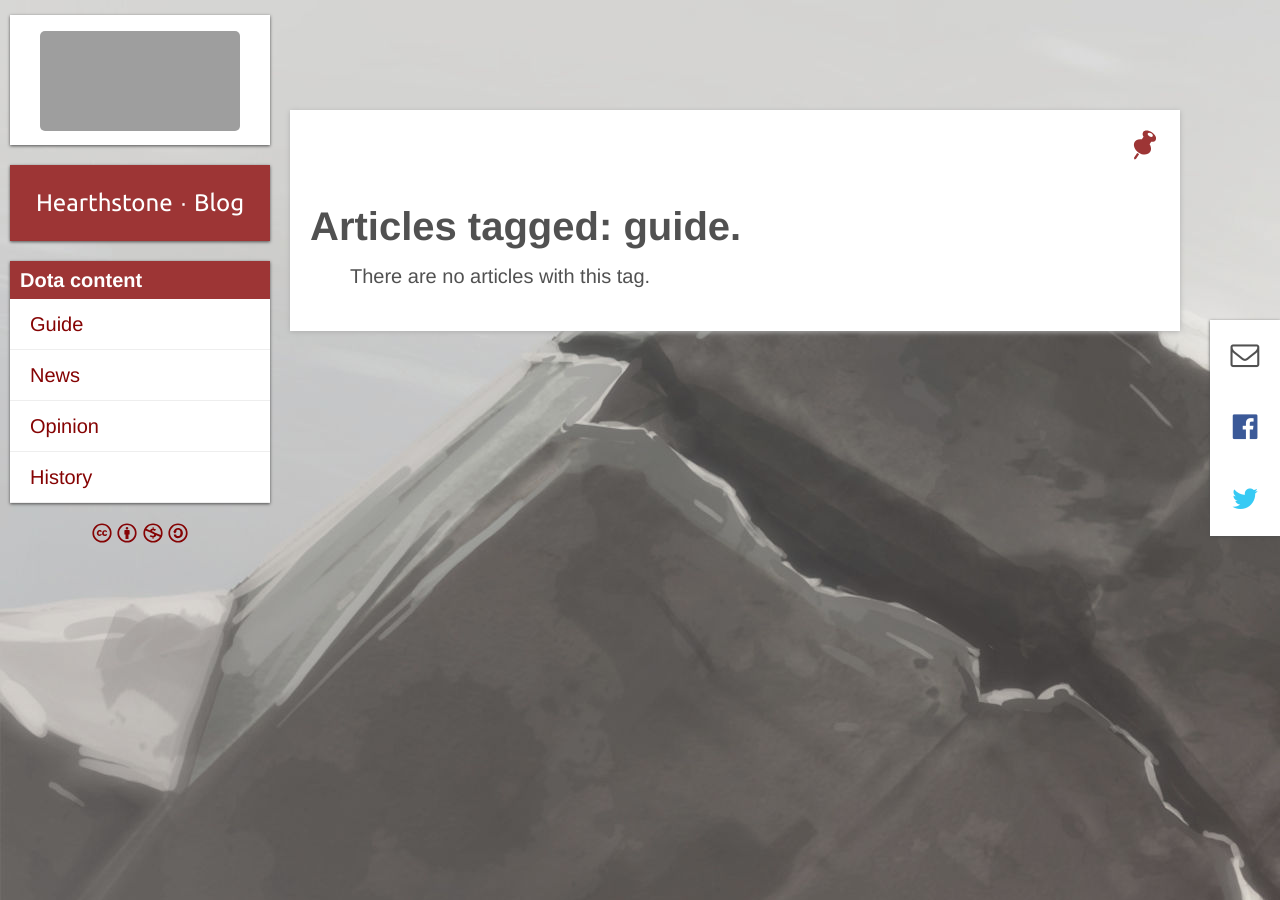
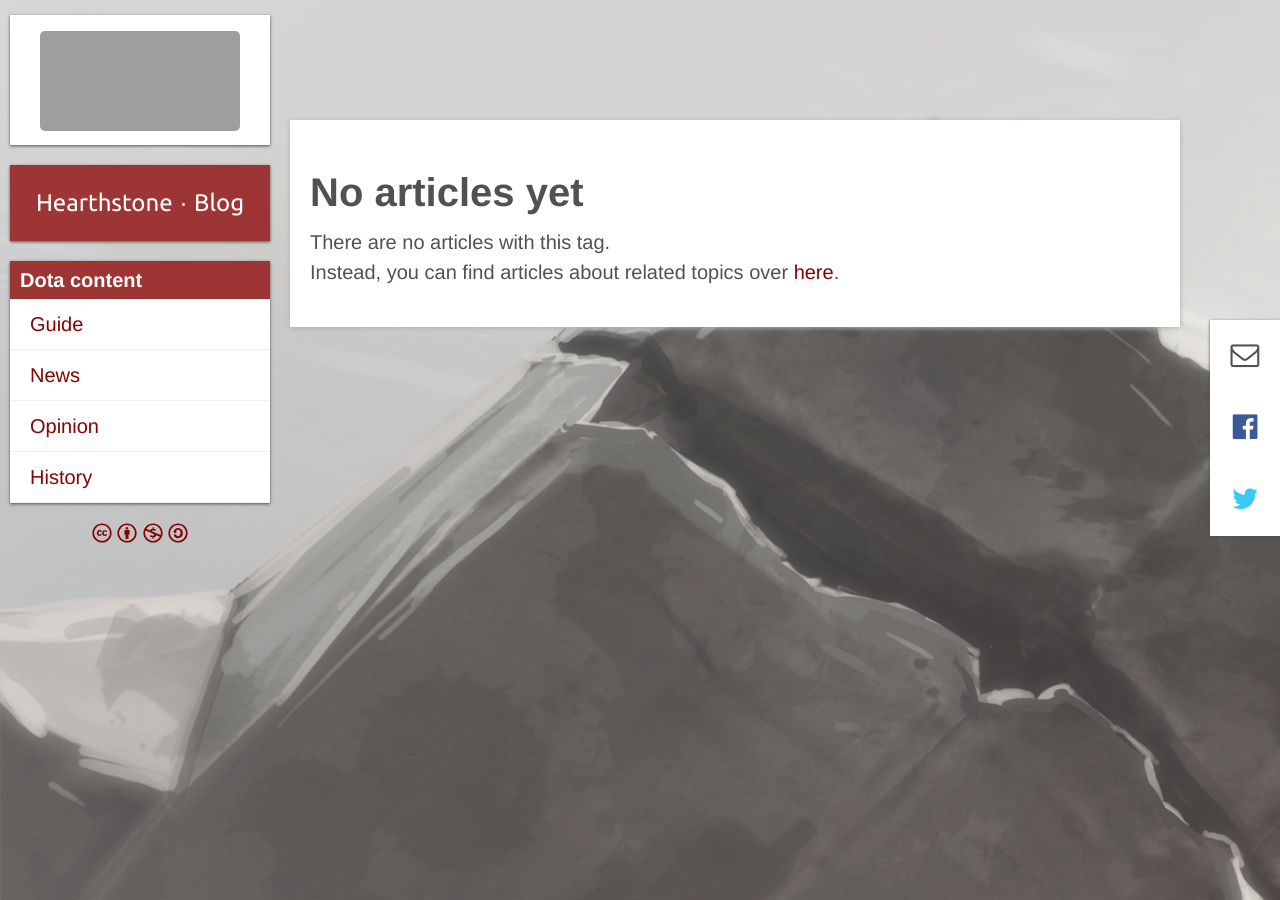
Before and after one commit to oblio360/dota-blog, a Jekyll site: the page built from tag/guide.md, in a window 1280 px wide. Built offline with Jekyll 4.4.1, drawn with Linux system fonts in a browser that asks for light colours; nearby versions of some CDN libraries; Markdown is read by kramdown in place of the engine named in the settings; grey boxes are pictures that could not be loaded.

Commit message:
Making the tag list a little friendly by showing only articles from that tag as full posts.

```diff
--- a/_layouts/article_by_tag.html
+++ b/_layouts/article_by_tag.html
@@ -2,23 +2,37 @@
 layout: default
 ---
 
-<div class="page">
-    {% include pin.html %}
+<div class="posts">
     <h1 class="page-title">{{ page.title }}</h1>
 
-    <h1>Articles tagged: {{ page.tag }}.</h1>
-    <ul>
-        {% if site.tags[page.tag] %}
-            {% for post in site.tags[page.tag] %}
-                <li>
-                    <a href="{{ post.url }}">{{post.title}}</a>
-                    <br>
-                    <b>{{ post.date | date: '%-d %B %Y' }}</b>
-                    <br>
-                </li>
-            {% endfor %}
-        {% else %}
-            <p>There are no articles with this tag.</p>
-        {% endif %}
-    </ul>
+    {% if site.tags[page.tag] %}
+        {% for post in site.tags[page.tag] %}
+            <div class="post">
+                {% include pin.html %}
+                <h1 class="post-title">
+                    <a href="{{ post.url }}">
+                        {{ post.title }}
+                    </a>
+                </h1>
+
+                <span class="post-date">{{ post.date | date_to_string }}</span>
+
+                {{ post.content }}
+
+                <a href="{{ post.url }}#comments">See comments</a>
+
+                <hr>
+            </div>
+        {% endfor %}
+    {% else %}
+        <div class="page">
+            <h1>No articles yet</h1>
+            <p>
+                There are no articles with this tag.
+                <br>
+                Instead, you can find articles about related topics over <a href="/">here</a>.
+            </p>
+        </div>
+    {% endif %}
+
 </div>
```
